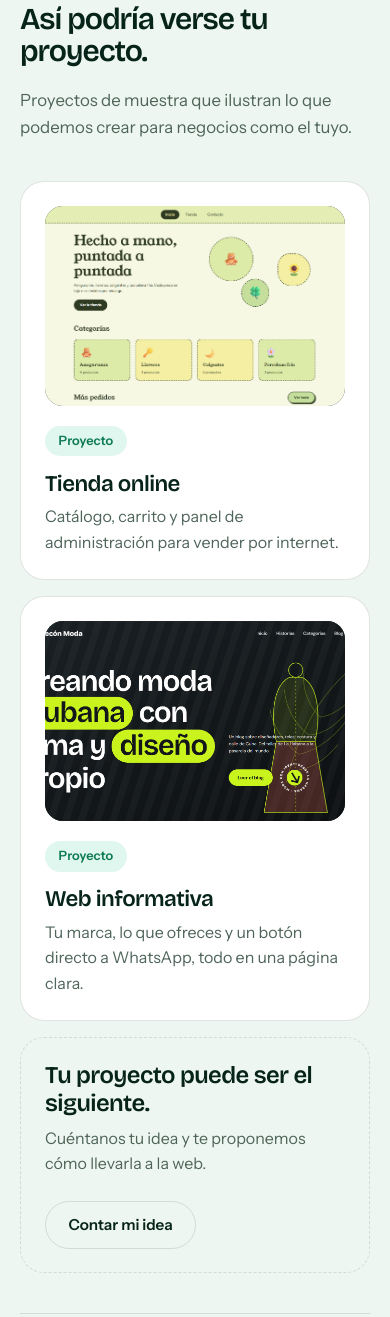
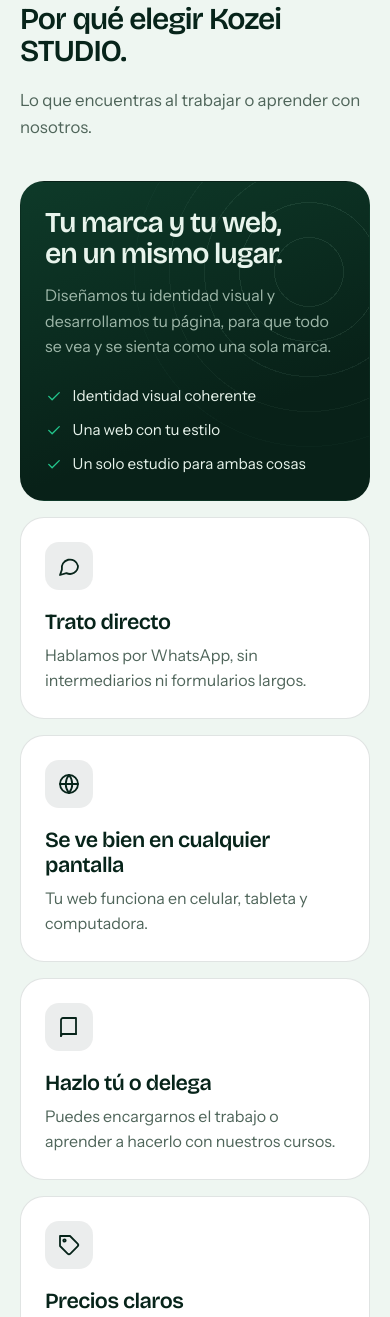
Before and after one commit to ro-omies/kozei-Studio, a plain HTML site: page index.html in a window 390 px wide. Shown: the part 10086-11403 px from the top of the page. Drawn offline with nearby package versions, Linux system fonts and the light colour scheme.

Commit message:
Update 3.5

```diff
--- a/index.html
+++ b/index.html
@@ -6,7 +6,6 @@
   <title>Kozei STUDIO | Diseño gráfico, desarrollo web y cursos</title>
   <meta name="description" content="Kozei STUDIO es un estudio de diseño gráfico y desarrollo web. Creamos tu marca y tu web, o te enseñamos a hacerlo con nuestros cursos." />
   <meta name="theme-color" content="#05140e" />
-  <meta name="google-site-verification" content="kLYXZWfXn1RWz01ITz_5Qt0U_xnvNxzDW_iIsGjNG7g" />
   <link rel="icon" href="img/favicon.ico" />
 
   <!-- Tipografías -->
@@ -28,7 +27,7 @@
     <a href="#servicios" data-target="servicios" data-label="Servicios" aria-label="Servicios"></a>
     <a href="#proceso" data-target="proceso" data-label="Proceso" aria-label="Proceso"></a>
     <a href="#cursos" data-target="cursos" data-label="Cursos" aria-label="Cursos"></a>
-    <a href="#proyectos" data-target="proyectos" data-label="Proyectos" aria-label="Proyectos"></a>
+    <a href="#ventajas" data-target="ventajas" data-label="Por qué elegirnos" aria-label="Por qué elegirnos"></a>
     <a href="#faq" data-target="faq" data-label="Preguntas" aria-label="Preguntas frecuentes"></a>
     <a href="#contacto" data-target="contacto" data-label="Contacto" aria-label="Contacto"></a>
   </nav>
@@ -45,7 +44,7 @@
         <a href="#servicios" class="nav__link" data-section="estudio servicios">Servicios</a>
         <a href="#proceso" class="nav__link" data-section="proceso">Proceso</a>
         <a href="#cursos" class="nav__link" data-section="cursos">Cursos</a>
-        <a href="#proyectos" class="nav__link" data-section="proyectos">Proyectos</a>
+        <a href="#ventajas" class="nav__link" data-section="ventajas">Por qué elegirnos</a>
         <a href="#contacto" class="nav__link" data-section="faq contacto">Contacto</a>
       </nav>
 
@@ -467,53 +466,54 @@
         </div>
         </div>
 
-        <a class="next" href="#proyectos">
-          <span>Siguiente: proyectos</span>
+        <a class="next" href="#ventajas">
+          <span>Siguiente: por qué elegirnos</span>
           <span class="next__icon" data-icon="arrow"></span>
         </a>
       </div>
     </section>
 
-    <!-- ================= PROYECTOS ================= -->
-    <section class="section section--light" id="proyectos">
+    <!-- ================= POR QUÉ ELEGIRNOS ================= -->
+    <section class="section section--light" id="ventajas">
       <div class="container">
         <div class="section__head">
-          <h2 class="section__title" data-split>Así podría verse tu proyecto.</h2>
-          <p class="section__lead reveal">Proyectos de muestra que ilustran lo que podemos crear para negocios como el tuyo.</p>
+          <h2 class="section__title" data-split>Por qué elegir Kozei STUDIO.</h2>
+          <p class="section__lead reveal">Lo que encuentras al trabajar o aprender con nosotros.</p>
         </div>
 
-        <div class="projects">
-          <article class="card project" data-card>
-            <div class="project__art">
-              <!-- Si img/moira.png no carga, se muestra la maqueta de respaldo -->
-              <img class="project__img" src="img/moira.png" alt="Tienda online de Moira Crochet" loading="lazy" onerror="this.remove()" />
-              <span class="project__bar" aria-hidden="true"><i></i><i></i><i></i></span>
-              <span class="shop-grid" aria-hidden="true"><i></i><i></i><i></i><i></i><i></i><i></i></span>
-            </div>
-            <span class="badge badge--soon">Proyecto</span>
-            <h3>Tienda online</h3>
-            <p>Catálogo, carrito y panel de administración para vender por internet.</p>
+        <div class="perks">
+          <article class="card card--forest perk perk--big" data-card>
+            <h3>Tu marca y tu web, en un mismo lugar.</h3>
+            <p>Diseñamos tu identidad visual y desarrollamos tu página, para que todo se vea y se sienta como una sola marca.</p>
+            <ul class="ticks">
+              <li><span class="icon" data-icon="check"></span>Identidad visual coherente</li>
+              <li><span class="icon" data-icon="check"></span>Una web con tu estilo</li>
+              <li><span class="icon" data-icon="check"></span>Un solo estudio para ambas cosas</li>
+            </ul>
           </article>
 
-          <article class="card project" data-card>
-            <div class="project__art">
-              <!-- Si img/blog.png no carga, se muestra la maqueta de respaldo -->
-              <img class="project__img" src="img/blog.png" alt="Ejemplo de web informativa" loading="lazy" onerror="this.remove()" />
-              <span class="project__bar" aria-hidden="true"><i></i><i></i><i></i></span>
-              <span class="site-art" aria-hidden="true">
-                <span class="site-art__text"><i></i><i></i><i></i><b></b></span>
-                <span class="site-art__img"></span>
-              </span>
-            </div>
-            <span class="badge badge--soon">Proyecto</span>
-            <h3>Web informativa</h3>
-            <p>Tu marca, lo que ofreces y un botón directo a WhatsApp, todo en una página clara.</p>
+          <article class="card perk" data-card>
+            <span class="perk__icon" data-icon="chat"></span>
+            <h3>Trato directo</h3>
+            <p>Hablamos por WhatsApp, sin intermediarios ni formularios largos.</p>
           </article>
 
-          <article class="card project project--cta" data-card>
-            <h3>Tu proyecto puede ser el siguiente.</h3>
-            <p>Cuéntanos tu idea y te proponemos cómo llevarla a la web.</p>
-            <a class="btn btn--outline" data-wa="Hola, quiero contarles mi idea para un proyecto." href="#contacto" target="_blank" rel="noopener">Contar mi idea</a>
+          <article class="card perk" data-card>
+            <span class="perk__icon" data-icon="globe"></span>
+            <h3>Se ve bien en cualquier pantalla</h3>
+            <p>Tu web funciona en celular, tableta y computadora.</p>
+          </article>
+
+          <article class="card perk" data-card>
+            <span class="perk__icon" data-icon="book"></span>
+            <h3>Hazlo tú o delega</h3>
+            <p>Puedes encargarnos el trabajo o aprender a hacerlo con nuestros cursos.</p>
+          </article>
+
+          <article class="card perk" data-card>
+            <span class="perk__icon" data-icon="tag"></span>
+            <h3>Precios claros</h3>
+            <p>Los paquetes de tienda online tienen precio publicado. El resto lo cotizamos según tu proyecto.</p>
           </article>
         </div>
 
@@ -614,7 +614,7 @@
           <a href="#servicios">Servicios</a>
           <a href="#proceso">Proceso</a>
           <a href="#cursos">Cursos</a>
-          <a href="#proyectos">Proyectos</a>
+          <a href="#ventajas">Por qué elegirnos</a>
           <a href="#contacto">Contacto</a>
         </nav>
 
--- a/main.js
+++ b/main.js
@@ -118,7 +118,7 @@
   $$("[data-split], .reveal, [data-card]").forEach((el) => revealObserver.observe(el));
 
   // Tarjetas: entrada escalonada dentro de cada grupo
-  $$(".courses, .features, .services, .plans__grid, .projects").forEach((group) => {
+  $$(".courses, .features, .services, .plans__grid, .perks").forEach((group) => {
     $$("[data-card]", group).forEach((card, i) => card.style.setProperty("--d", `${i * 0.12}s`));
   });
 
--- a/styles.css
+++ b/styles.css
@@ -560,35 +560,24 @@ ul { list-style: none; }
 .learn { margin-top: clamp(3rem, 6vw, 5rem); }
 .learn__title { font-family: var(--font-display); font-weight: 600; font-size: clamp(1.5rem, 3vw, 2.2rem); letter-spacing: -0.03em; margin-bottom: 1.5rem; }
 
-/* Proyectos */
-.projects { display: grid; grid-template-columns: 1fr; gap: 1rem; }
-.project { display: flex; flex-direction: column; align-items: flex-start; }
-.project__art { position: relative; overflow: hidden; align-self: stretch; display: flex; flex-direction: column; gap: 0.7rem; height: 200px; padding: 1rem; margin-bottom: 1.25rem; border-radius: 18px; background: linear-gradient(160deg, #0e3a29 0%, #082118 70%); }
-.project__bar { display: flex; gap: 5px; }
-.project__bar i { width: 8px; height: 8px; border-radius: 50%; background: rgba(255, 255, 255, 0.25); }
-.shop-grid { flex: 1; display: grid; grid-template-columns: repeat(3, 1fr); gap: 0.5rem; }
-.shop-grid i { position: relative; overflow: hidden; border-radius: 10px; background: rgba(255, 255, 255, 0.08); transition: transform 0.5s var(--ease); }
-.shop-grid i::after { content: ""; position: absolute; left: 8px; right: 8px; bottom: 8px; height: 6px; border-radius: 3px; background: var(--emerald); }
-.shop-grid i:nth-child(even)::after { background: var(--mint); right: 24px; }
-.project:hover .shop-grid i { transform: translateY(-3px); }
-.project:hover .shop-grid i:nth-child(2n) { transform: translateY(-6px); }
-.site-art { flex: 1; display: grid; grid-template-columns: 1.1fr 0.9fr; gap: 0.8rem; align-items: center; }
-.site-art__text { display: flex; flex-direction: column; gap: 0.5rem; }
-.site-art__text i { display: block; height: 8px; border-radius: 4px; background: rgba(255, 255, 255, 0.28); }
-.site-art__text i:first-child { height: 14px; width: 80%; background: var(--mint); }
-.site-art__text i:nth-child(3) { width: 60%; }
-.site-art__text b { display: block; width: 70px; height: 20px; margin-top: 0.3rem; border-radius: 999px; background: var(--emerald); }
-.site-art__img { align-self: stretch; border-radius: 12px; background: linear-gradient(145deg, var(--emerald), var(--mint)); transition: transform 0.6s var(--ease); }
-.project:hover .site-art__img { transform: scale(1.06) rotate(-1.5deg); }
-.project .badge { margin-bottom: 0.9rem; }
-.project h3 { font-family: var(--font-display); font-weight: 600; font-size: 1.4rem; letter-spacing: -0.025em; line-height: 1.15; margin-bottom: 0.5rem; }
-.project p { color: var(--fg-muted); }
-.project--cta { justify-content: center; border-style: dashed; background: transparent; }
-.project--cta h3 { font-size: clamp(1.5rem, 2.4vw, 1.9rem); }
-.project--cta p { margin-bottom: 1.5rem; }
-
-.project__img { position: absolute; inset: 0; z-index: 2; width: 100%; height: 100%; object-fit: cover; object-position: top center; transition: transform 0.8s var(--ease); }
-.project:hover .project__img { transform: scale(1.04); }
+/* Por qué elegirnos */
+.perks { display: grid; grid-template-columns: 1fr; gap: 1rem; }
+.perk { display: flex; flex-direction: column; align-items: flex-start; }
+.perk__icon { display: grid; place-items: center; width: 48px; height: 48px; border-radius: 14px; background: rgba(7, 36, 26, 0.08); color: var(--ink); transition: background 0.4s, color 0.4s, transform 0.5s var(--ease); }
+.perk__icon svg { width: 24px; height: 24px; }
+.perk:hover .perk__icon { background: var(--ink); color: var(--mint); transform: rotate(-8deg); }
+.perk h3 { font-family: var(--font-display); font-weight: 600; font-size: 1.35rem; letter-spacing: -0.025em; line-height: 1.15; margin: 1.25rem 0 0.5rem; }
+.perk p { color: var(--fg-muted); }
+.perk--big { justify-content: flex-end; min-height: 320px; }
+.perk--big::after {
+  content: ""; position: absolute; pointer-events: none; width: 420px; height: 420px; right: -150px; top: -120px; border-radius: 50%;
+  background: repeating-radial-gradient(circle, transparent 0 34px, rgba(185, 243, 212, 0.09) 34px 35px);
+  -webkit-mask-image: radial-gradient(circle, #000 25%, transparent 70%);
+          mask-image: radial-gradient(circle, #000 25%, transparent 70%);
+}
+.perk--big h3 { font-size: clamp(1.8rem, 3.4vw, 2.6rem); line-height: 1.05; letter-spacing: -0.035em; margin: 0 0 0.9rem; max-width: 14ch; }
+.perk--big p { max-width: 36ch; margin-bottom: 1.5rem; }
+.perk--big .ticks { margin-bottom: 0; }
 
 /* Preguntas frecuentes */
 .faq { display: grid; grid-template-columns: 1fr; gap: 2.5rem; }
@@ -647,6 +636,8 @@ ul { list-style: none; }
 
 /* ---------- 12. Responsive y accesibilidad ---------- */
 @media (min-width: 640px) {
+  .perks { grid-template-columns: 1fr 1fr; }
+  .perk--big { grid-column: 1 / -1; min-height: 0; }
   .features { grid-template-columns: repeat(2, 1fr); }
 }
 
@@ -654,7 +645,9 @@ ul { list-style: none; }
   .section__head { grid-template-columns: 1.3fr 1fr; gap: 3rem; }
   .courses { grid-template-columns: 1.25fr 1fr; grid-template-rows: auto auto; }
   .card--featured { grid-row: span 2; }
-  .services, .plans__grid, .projects { grid-template-columns: repeat(3, 1fr); }
+  .services, .plans__grid { grid-template-columns: repeat(3, 1fr); }
+  .perks { grid-template-columns: 1.1fr 1fr 1fr; }
+  .perk--big { grid-column: 1; grid-row: 1 / 3; min-height: 320px; }
   .path { grid-template-columns: repeat(3, 1fr); gap: 1.5rem; }
   .path li { flex-direction: column; gap: 1rem; }
   .path li:not(:last-child)::after { left: 56px; top: 21px; width: calc(100% + 1.5rem - 56px); height: 2px; transform: scaleX(0); transform-origin: left; }
```
